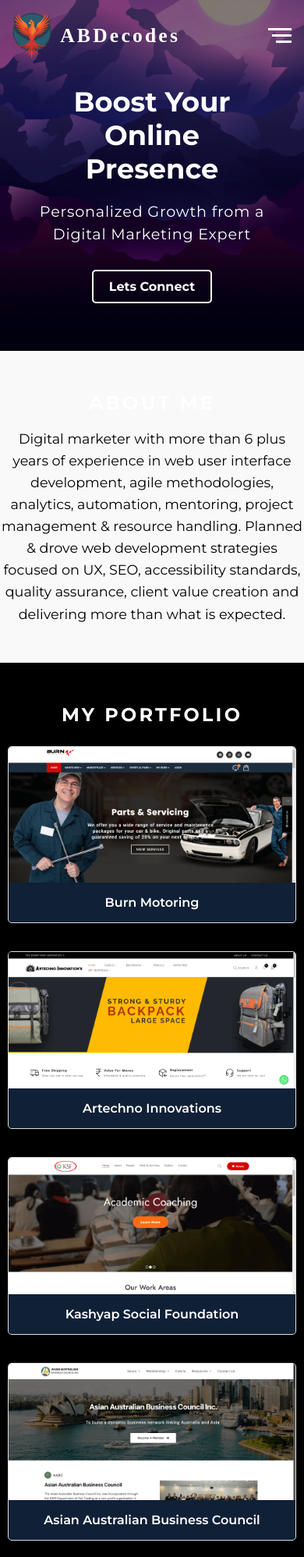
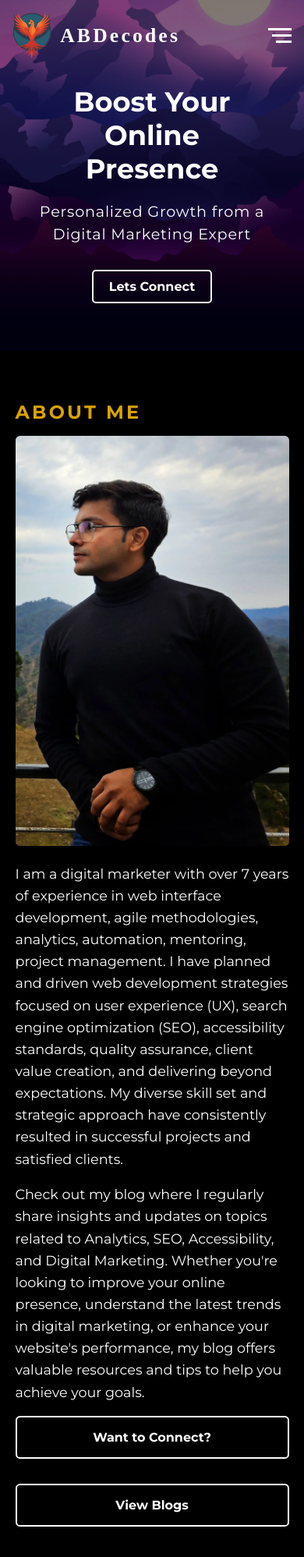
Before and after one commit to HeyLetsDebug/abdecodes-website, a plain HTML site: page index.html in a window 390 px wide. Shown: the top 1997 px of the page at 78% size. Drawn offline with Linux system fonts and the light colour scheme; a web font is replaced by a local one.

Commit message:
[major] about us updates and UI changes

```diff
--- a/css/home.css
+++ b/css/home.css
@@ -4,6 +4,8 @@
   letter-spacing: 0.2rem;
   text-transform: uppercase;
   color: white;
+  margin-top: 0;
+  color: #d9a300;
 }
 
 /* Portfolio section styling */
@@ -56,9 +58,11 @@
 
 /* About section styling */
 .about {
-  background-color: #f9f9f9;
-  padding: 2rem 0;
-  text-align: center;
+  background-color: black;
+  padding: 4rem 0;
+  color: white;
+  display: flex;
+  justify-content: center;
 }
 
 .about p {
@@ -85,8 +89,84 @@ iframe {
   border: none;
 }
 
+
+.imageMine
+{
+  width: 90%;
+  border-radius: 0.35rem;
+
+}
+.aboutImageWrapper
+{
+  text-align: right;
+}
+.aboutContentWrapper
+{
+padding-right: 1rem;
+}
+.pWrapper{
+  display: flex;
+  align-items: flex-start;
+  justify-content: space-around;
+  width: 90%;
+}
+.ctaWrapper
+{
+  display: flex;
+}
+
+
+.normal-button
+{
+  display: inline-block;
+  padding: 1rem 2rem;
+  background-color: transparent;
+  color: white;
+  text-decoration: none;
+  font-weight: bold;
+  border: 2px solid white;
+  border-radius: 0.35rem;
+  transition: background-color 0.3s ease;
+  text-align: center;
+}
+.normal-button:first-child
+{
+  margin-right: 2rem;
+}
+.normal-button:hover
+{
+
+}
+
 @media only screen and (max-width: 765px) {
   .portfolio-item {
     width: 100%;
   }
+  .aboutImageWrapper
+  {
+    text-align: center;
+  }
+  .aboutContentWrapper
+  {
+  padding-right: 0;
+  width: 100%;
+  }
+  .pWrapper {
+    flex-direction: column;
 }
+.imageMine
+{
+  width: -webkit-fill-available;
+}
+.ctaWrapper {
+  flex-direction: column;
+  width: 100%;
+  align-items: stretch;
+}
+
+.normal-button:first-child
+{
+  margin-right: 0;
+  margin-bottom: 2rem;
+}
+}
--- a/includes/header.html
+++ b/includes/header.html
@@ -5,9 +5,10 @@
 
   <nav id="navigation">
     <a href="/index.html" class="scrollTo">Home</a>
+    <a href="#aboutWrapper" class="scrollTo">About Me</a>
+    <a href="/blog.html">Blogs</a>
     <a href="#portfolio" class="scrollTo">Portfolio</a>
     <a href="#contact" class="scrollTo">Contact</a>
-    <a href="/blog.html">Blogs</a>
   </nav>
 
   <button id="menu-toggle" class="menu-toggle">
--- a/index.html
+++ b/index.html
@@ -1,17 +1,21 @@
 <!DOCTYPE html>
 <html lang="en">
+
 <head>
   <meta charset="UTF-8">
   <meta name="viewport" content="width=device-width, initial-scale=1.0">
   <link rel="preconnect" href="https://fonts.googleapis.com">
   <link rel="preconnect" href="https://fonts.gstatic.com" crossorigin>
-<link href="https://fonts.googleapis.com/css2?family=Montserrat:ital,wght@0,100..900;1,100..900&family=Rakkas&display=swap" rel="stylesheet">
+  <link
+    href="https://fonts.googleapis.com/css2?family=Montserrat:ital,wght@0,100..900;1,100..900&family=Rakkas&display=swap"
+    rel="stylesheet">
   <title>Web Development | SEO | Analytics | ABDecodes</title>
   <link rel="stylesheet" href="css/required.css">
   <link rel="stylesheet" href="css/hero-banner.css">
   <link rel="stylesheet" href="css/home.css">
   <script src="scripts/trackingcode.js"></script>
 </head>
+
 <body>
 
 
@@ -29,9 +33,23 @@
     </section>
 
 
-    <section class="about" id="about">
-      <h2 class="sectionTitles">About Me</h2>
-      <p>Digital marketer with more than 6 plus years of experience in web user interface development, agile methodologies, analytics, automation, mentoring, project management & resource handling. Planned & drove web development strategies focused on UX, SEO, accessibility standards, quality assurance, client value creation and delivering more than what is expected.</p>
+    <section class="about" id="aboutWrapper">
+      <div class="pWrapper">
+        <div class="aboutContentWrapper">
+          <h2 class="sectionTitles" id="aboutTitle">About Me</h2>
+          <p>I am a digital marketer with over 7 years of experience in web interface development, agile methodologies, analytics, automation, mentoring, project management. I have planned and driven web development strategies focused on user experience (UX), search engine optimization (SEO), accessibility standards, quality assurance, client value creation, and delivering beyond expectations. My diverse skill set and strategic approach have consistently resulted in successful projects and satisfied clients.</p>
+
+        <p>Check out my blog where I regularly share insights and updates on topics related to Analytics, SEO, Accessibility, and Digital Marketing. Whether you're looking to improve your online presence, understand the latest trends in digital marketing, or enhance your website's performance, my blog offers valuable resources and tips to help you achieve your goals.</p>
+          <div class="ctaWrapper">
+
+        <a href="#contact" class="normal-button">Want to Connect?</a>
+        <a href="/blog.html" class="normal-button">View Blogs</a>
+          </div>
+        </div>
+        <div class="aboutImageWrapper">
+          <img src="/images/branding/myself-image.webp" alt="ABDecodes Owner Image" class="imageMine" />
+        </div>
+      </div>
     </section>
 
     <section class="portfolio" id="portfolio">
@@ -71,7 +89,10 @@
     <section class="contact" id="contact">
       <h2 class="sectionTitles">Contact Me</h2>
       <div class="form-container">
-        <iframe src="https://docs.google.com/forms/d/e/1FAIpQLSdpzDVLQ2WQ_hpL3ofZFb2XwRNFTAJm3lIjak7DpBNSy_LkmQ/viewform?embedded=true" width="100%" height="400" frameborder="0" marginheight="0" marginwidth="0">Please log in to view the form...</iframe>
+        <iframe
+          src="https://docs.google.com/forms/d/e/1FAIpQLSdpzDVLQ2WQ_hpL3ofZFb2XwRNFTAJm3lIjak7DpBNSy_LkmQ/viewform?embedded=true"
+          width="100%" height="400" frameborder="0" marginheight="0" marginwidth="0">Please log in to view the
+          form...</iframe>
       </div>
     </section>
   </div>
@@ -79,4 +100,5 @@
     <script src="scripts/required.js"></script>
 
 </body>
+
 </html>
--- a/scripts/required.js
+++ b/scripts/required.js
@@ -1,86 +1,85 @@
 function includeHTML(filePath, container) {
-    const xhr = new XMLHttpRequest();
-    xhr.open('GET', filePath, true);
-    xhr.onload = function() {
+  const xhr = new XMLHttpRequest()
+  xhr.open('GET', filePath, true)
+  xhr.onload = function () {
     if (xhr.status === 200) {
-        container.innerHTML = xhr.responseText;
+      container.innerHTML = xhr.responseText
     } else {
-        console.error('Error fetching module:', filePath);
+      console.error('Error fetching module:', filePath)
     }
-    };
-    xhr.send();
+  }
+  xhr.send()
 }
 
 var headerContainer = document.getElementById('header-container');
 var footerContainer = document.getElementById('footer-container');
 var blogSidebar = document.querySelector('.blog-sidebar');
+var profilePhoto = document.querySelector(".aboutImageWrapper");
+var aboutTitle = document.getElementById("aboutTitle");
 
-  if(document.location.pathname === "/")
-  {
-  includeHTML('includes/header.html', headerContainer);
-  includeHTML('includes/footer.html', footerContainer);
-  }
-  else
-  {
-    includeHTML('../includes/header.html', headerContainer);
-    includeHTML('../includes/footer.html', footerContainer);
-    if(document.location.pathname.includes("/blogs/"))
-    {
-      includeHTML('../includes/sidebar.html', blogSidebar);
+if (document.location.pathname === '/') {
+  includeHTML('includes/header.html', headerContainer)
+  includeHTML('includes/footer.html', footerContainer)
+} else {
+  includeHTML('../includes/header.html', headerContainer)
+  includeHTML('../includes/footer.html', footerContainer)
+  if (document.location.pathname.includes('/blogs/')) {
+    includeHTML('../includes/sidebar.html', blogSidebar)
   }
 }
 
-  document.body.addEventListener('click', function(event) {
-    const target = event.target;
+document.body.addEventListener('click', function (event) {
+  const target = event.target
 
   if (target.matches('a[href^="#"]')) {
-      event.preventDefault();
-      if(document.location.pathname === "/")
-      {
-        const offset = window.innerWidth > 768 ? 90 : 0;
-        var targetClicked = document.querySelector(target.getAttribute('href'));
-        const targetOffset = targetClicked.offsetTop - offset;
+    event.preventDefault()
+    if (document.location.pathname === '/') {
+      const offset = window.innerWidth > 768 ? 110 : 0
+      var targetClicked = document.querySelector(target.getAttribute('href'))
+      const targetOffset = targetClicked.offsetTop - offset
       window.scrollTo({
         top: targetOffset,
-          behavior: 'smooth'
-        });
+        behavior: 'smooth',
+      })
+    } else {
+      var sendTo = target.getAttribute('href')
+      window.location.href = '/' + sendTo
     }
-      else
-      {
-        var sendTo = target.getAttribute('href');
-        window.location.href = "/"+sendTo;
+  } else if (target.id === 'logoMain') {
+    event.stopPropagation()
+    window.location.href = '/'
   }
-    } else if (target.id === "logoMain") {
-      event.stopPropagation();
-      window.location.href = "/";
-    }
-  });
-
+})
 
 // Header Scroll CSS & Animation
 
-window.onscroll = function() {scrollFunction()};
+window.onscroll = function () {
+  scrollFunction()
+}
 
 function scrollFunction() {
   if (document.body.scrollTop > 10 || document.documentElement.scrollTop > 10) {
-    document.getElementById("header-container").classList.add("sticky");
+    document.getElementById('header-container').classList.add('sticky')
   } else {
-    document.getElementById("header-container").classList.remove("sticky");
+    document.getElementById('header-container').classList.remove('sticky')
   }
 }
 
+document.body.addEventListener('click', function (event) {
+  var e = event.target
+  if (e.id == 'menu-toggle' || e.classList.contains('menu-line')) {
+    var nav = document.getElementById('navigation')
+    nav.classList.toggle('show')
+  }
+})
 
-document.body.addEventListener('click', function(event) {
-  var e = event.target;
-  // if (clickedElement.classList.contains('your-class-name')) {
-  //   var nav = document.getElementById('navigation');
-  //   nav.classList.toggle('show');
-  // }
-
-  if (e.id == 'menu-toggle' || e.classList.contains("menu-line")) {
-    var nav = document.getElementById('navigation');
-  nav.classList.toggle('show');
+window.addEventListener('resize', profileMover())
+function profileMover() {
+  if (window.innerWidth <= 765) {
+    profilePhoto.remove();
+    aboutTitle.insertAdjacentElement("afterend",profilePhoto)
+  } else {
+    console.log('Window width is greater than 765px.')
   }
-
-
-});
+}
+profileMover();
```
Also changed, not shown: images/branding/myself-image.webp (added). Lines whose indentation alone changed are shown as unchanged.
